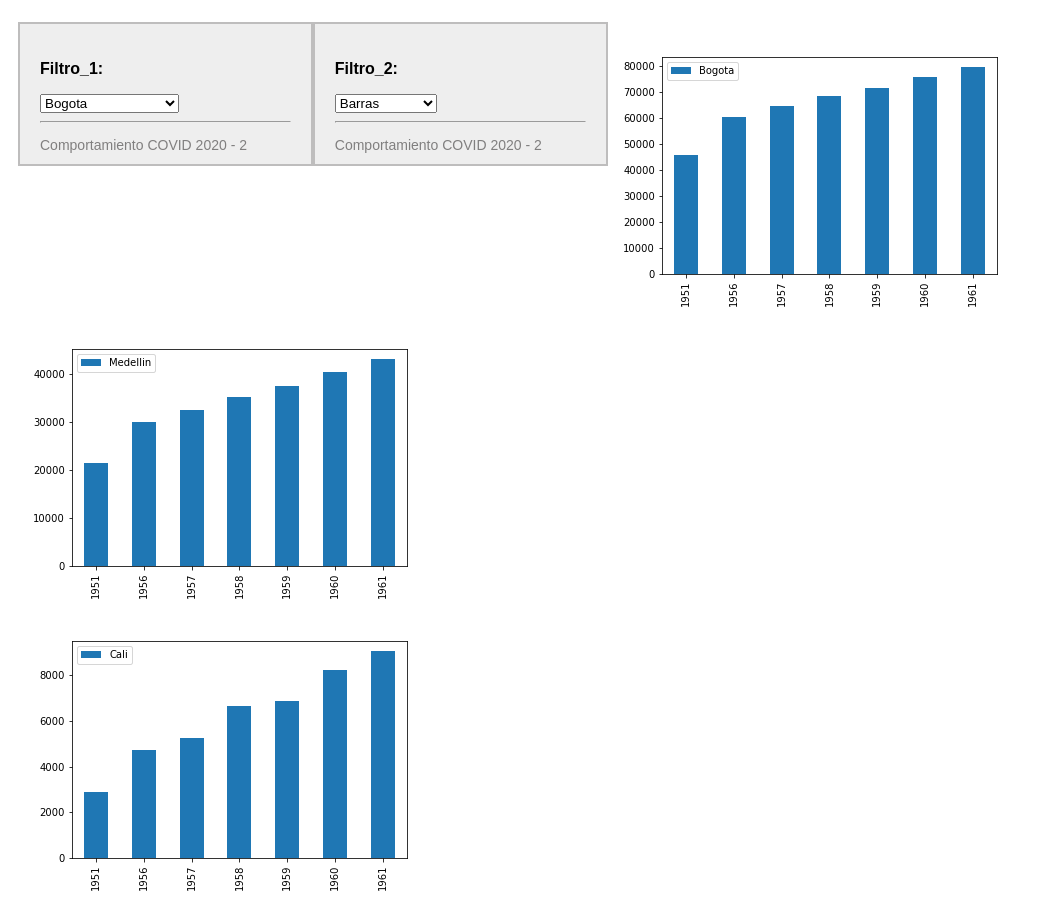
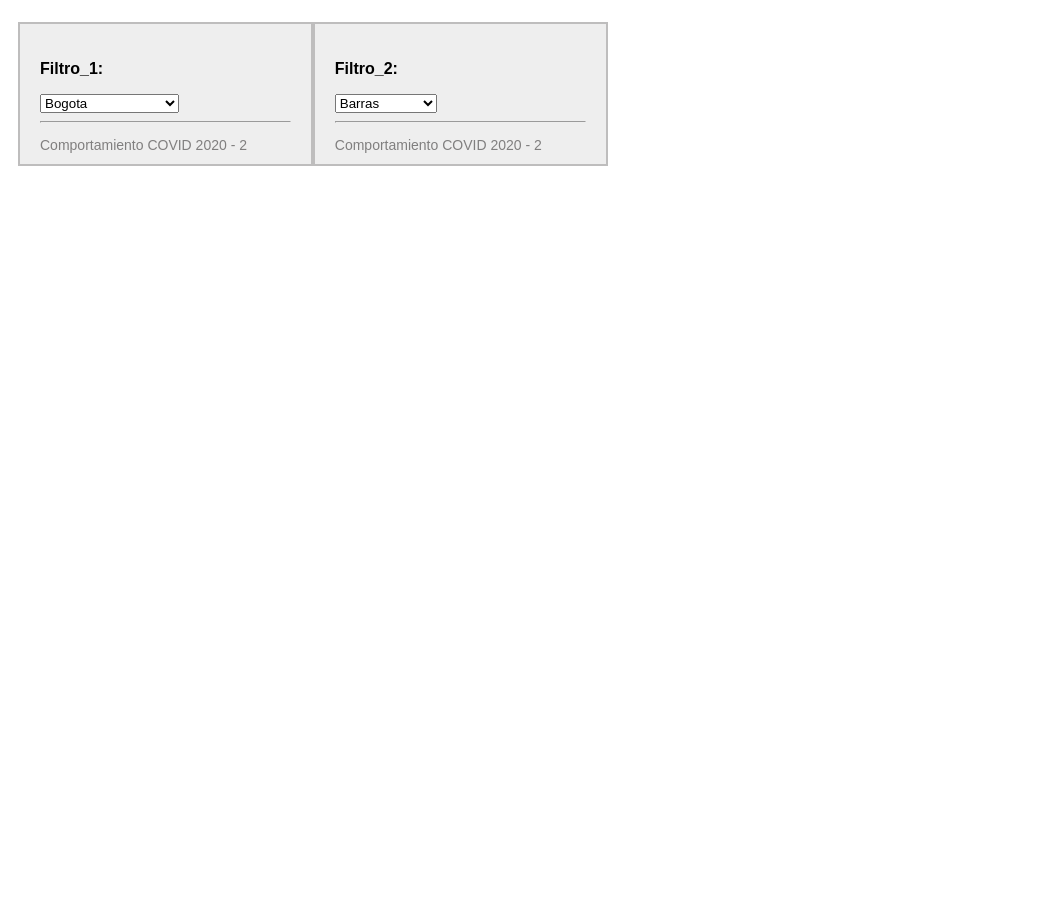
Before and after one commit to cmsierramo/Covid_Dashboard, a plain HTML site: page index.html in a window 1280 px wide. Shown: the part 62-968 px from the top of the page, without its empty margins (0-1043 px from the left). After the commit the page ends 800 px from the top, so only its background shows below. Drawn offline with Linux system fonts and the light colour scheme.

Commit message:
Dos filtros 7.0

```diff
--- a/index.html
+++ b/index.html
@@ -93,11 +93,11 @@
 
       <!--- Genera la division de cada imagen usando Jinja2 --->
 
-      <div class="myImage" id="Bogota_Barras" style="display:block"> <img src="Graficas/Bogota_Barras.png" alt="Bogota_Barras"> </div>
+      <div class="myImage" id="Bogota_Barras" style="display:none"> <img src="Graficas/Bogota_Barras.png" alt="Bogota_Barras"> </div>
 
-      <div class="myImage" id="Medellin_Barras" style="display:block"> <img src="Graficas/Medellin_Barras.png" alt="Medellin_Barras"> </div>
+      <div class="myImage" id="Medellin_Barras" style="display:none"> <img src="Graficas/Medellin_Barras.png" alt="Medellin_Barras"> </div>
 
-      <div class="myImage" id="Cali_Barras" style="display:block"> <img src="Graficas/Cali_Barras.png" alt="Cali_Barras"> </div>
+      <div class="myImage" id="Cali_Barras" style="display:none"> <img src="Graficas/Cali_Barras.png" alt="Cali_Barras"> </div>
 
 
 
```
Also changed, not shown: templates/index.html (+3 -3 lines).
